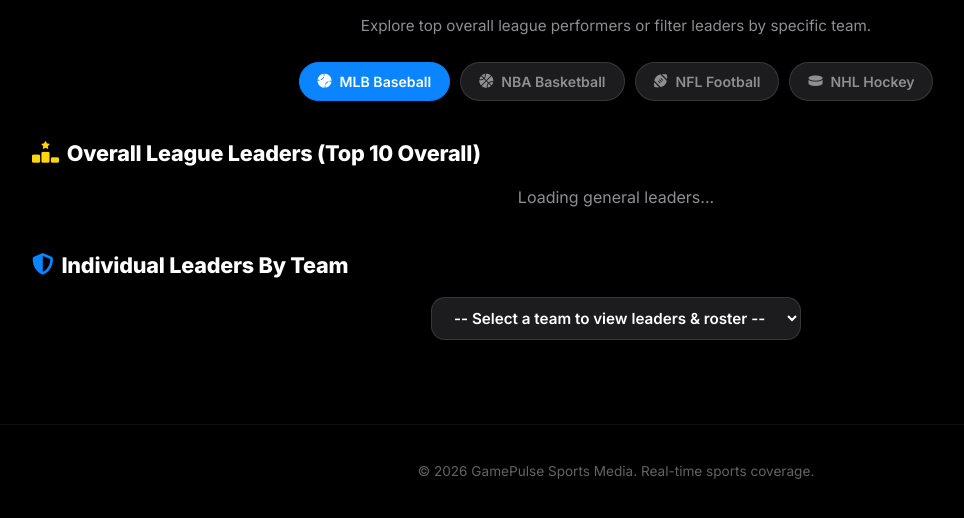
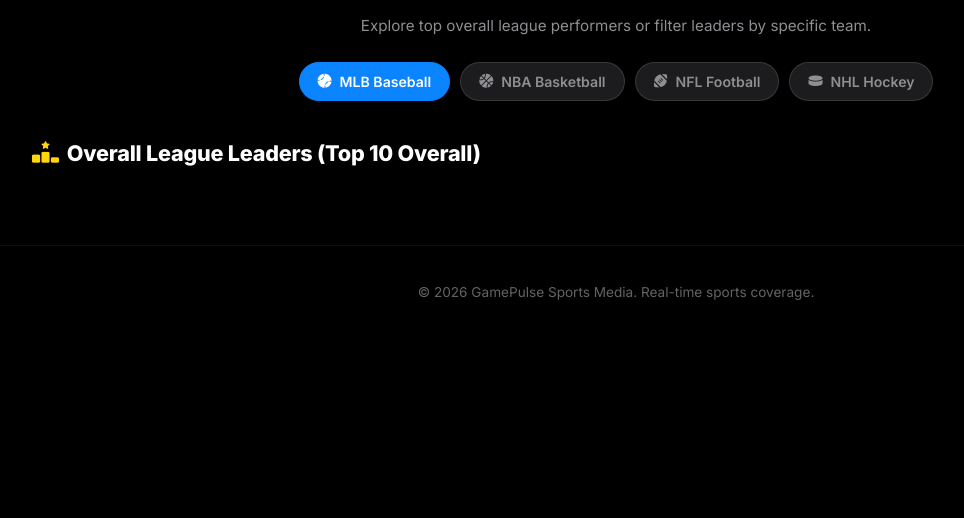
Before and after one commit to gamepulseus/el-once-titular, a Flask app: page /lideres in a window 1280 px wide. Shown: the part 147-665 px from the top of the page, without its empty margins (24-988 px from the left). Run offline with Flask 3, Linux system fonts and the light colour scheme; data that the repository does not hold is empty.

Commit message:
Remove Individual Leaders By Team section from leaders page for cleaner view

```diff
--- a/templates/leaders.html
+++ b/templates/leaders.html
@@ -227,64 +227,6 @@
                     </div>
                 {% endfor %}
             </div>
-        {% else %}
-            <p style="color: var(--text-secondary); text-align: center; margin-bottom: 32px;">Loading general leaders...</p>
-        {% endif %}
-
-        <!-- Section 2: Leaders By Team -->
-        <div class="section-header" style="margin-top: 40px;">
-            <h2 class="section-title">
-                <i class="fa-solid fa-shield-halved" style="color: var(--accent-blue);"></i>
-                <span>{% if lang == 'es' %}Líderes e Individuales Por Equipo{% else %}Individual Leaders By Team{% endif %}</span>
-            </h2>
-        </div>
-
-        <div style="text-align: center;">
-            <form action="/lideres" method="GET">
-                <input type="hidden" name="lang" value="{{ lang }}">
-                <input type="hidden" name="league" value="{{ active_league }}">
-                <select name="team_id" onchange="this.form.submit()" class="team-select-box">
-                    <option value="">-- {% if lang == 'es' %}Selecciona un equipo para ver su plantilla y líderes{% else %}Select a team to view leaders & roster{% endif %} --</option>
-                    {% for team in teams %}
-                        <option value="{{ team.id }}" {% if selected_team_id == team.id %}selected{% endif %}>{{ team.name }}</option>
-                    {% endfor %}
-                </select>
-            </form>
-        </div>
-
-        {% if selected_team %}
-            <div class="info-card" style="display: flex; align-items: center; gap: 20px; flex-wrap: wrap;">
-                {% if selected_team.logo %}
-                    <img src="{{ selected_team.logo }}" alt="{{ selected_team.name }}" style="width: 80px; height: 80px; max-width: 80px; max-height: 80px; object-fit: contain;">
-                {% endif %}
-                <div>
-                    <h3 style="font-size: 1.8rem; font-weight: 800;">{{ selected_team.name }}</h3>
-                    <div style="color: var(--accent-blue); font-weight: 700;">
-                        {% if lang == 'es' %}Récord{% else %}Record{% endif %}: {{ selected_team.record }} • {{ selected_team.standing_summary }}
-                    </div>
-                </div>
-            </div>
-
-            {% if selected_team.roster %}
-                <div class="leaders-grid">
-                    <div class="leader-card" style="grid-column: 1 / -1;">
-                        <div class="leader-card-title">
-                            <span><i class="fa-solid fa-users" style="color: var(--accent-blue); margin-right: 6px;"></i> {% if lang == 'es' %}Jugadores Destacados del Equipo{% else %}Featured Team Roster{% endif %}</span>
-                        </div>
-                        <div style="display: grid; grid-template-columns: repeat(auto-fill, minmax(220px, 1fr)); gap: 16px;">
-                            {% for ath in selected_team.roster %}
-                                <a href="/jugador/{{ ath.id }}?league={{ active_league }}&lang={{ lang }}" style="display: flex; align-items: center; gap: 12px; background: var(--bg-card-secondary); padding: 10px; border-radius: var(--radius-md); text-decoration: none; color: inherit; border: 1px solid var(--border-subtle);">
-                                    <img src="{{ ath.headshot }}" alt="{{ ath.name }}" style="width: 40px; height: 40px; border-radius: 50%; object-fit: cover;" onerror="this.src='https://a.espncdn.com/i/headshots/mlb/players/full/default.png'">
-                                    <div>
-                                        <div style="font-weight: 700; font-size: 0.9rem;">{{ ath.name }}</div>
-                                        <div style="font-size: 0.78rem; color: var(--text-secondary);">#{{ ath.jersey }} • {{ ath.position }}</div>
-                                    </div>
-                                </a>
-                            {% endfor %}
-                        </div>
-                    </div>
-                </div>
-            {% endif %}
         {% endif %}
 
     </main>
--- a/web_server.py
+++ b/web_server.py
@@ -203,25 +203,14 @@ def leaders_view():
     sport = league_info["sport"]
     league = league_info["league"]
 
-    # 1. Fetch Overall General League Leaders (Home Runs, Hits, RBIs, AVG, Pitching, Points, etc.)
+    # Fetch Overall General League Leaders (Home Runs, Hits, RBIs, AVG, Pitching, Points, etc.)
     general_categories = espn.get_general_league_leaders(sport, league)
-
-    # 2. Fetch Teams List for By Team Leaders Filter
-    teams = espn.get_teams(sport, league)
-    selected_team_id = request.args.get("team_id", "").strip()
-
-    selected_team_data = None
-    if selected_team_id:
-        selected_team_data = espn.get_team_detail(sport, league, selected_team_id)
 
     resp = make_response(render_template(
         "leaders.html",
         ui=ui,
         lang=lang,
         categories=general_categories,
-        teams=teams,
-        selected_team_id=selected_team_id,
-        selected_team=selected_team_data,
         active_league=league_filter
     ))
     resp.set_cookie("gamepulse_lang", lang, max_age=30*24*3600)
```
